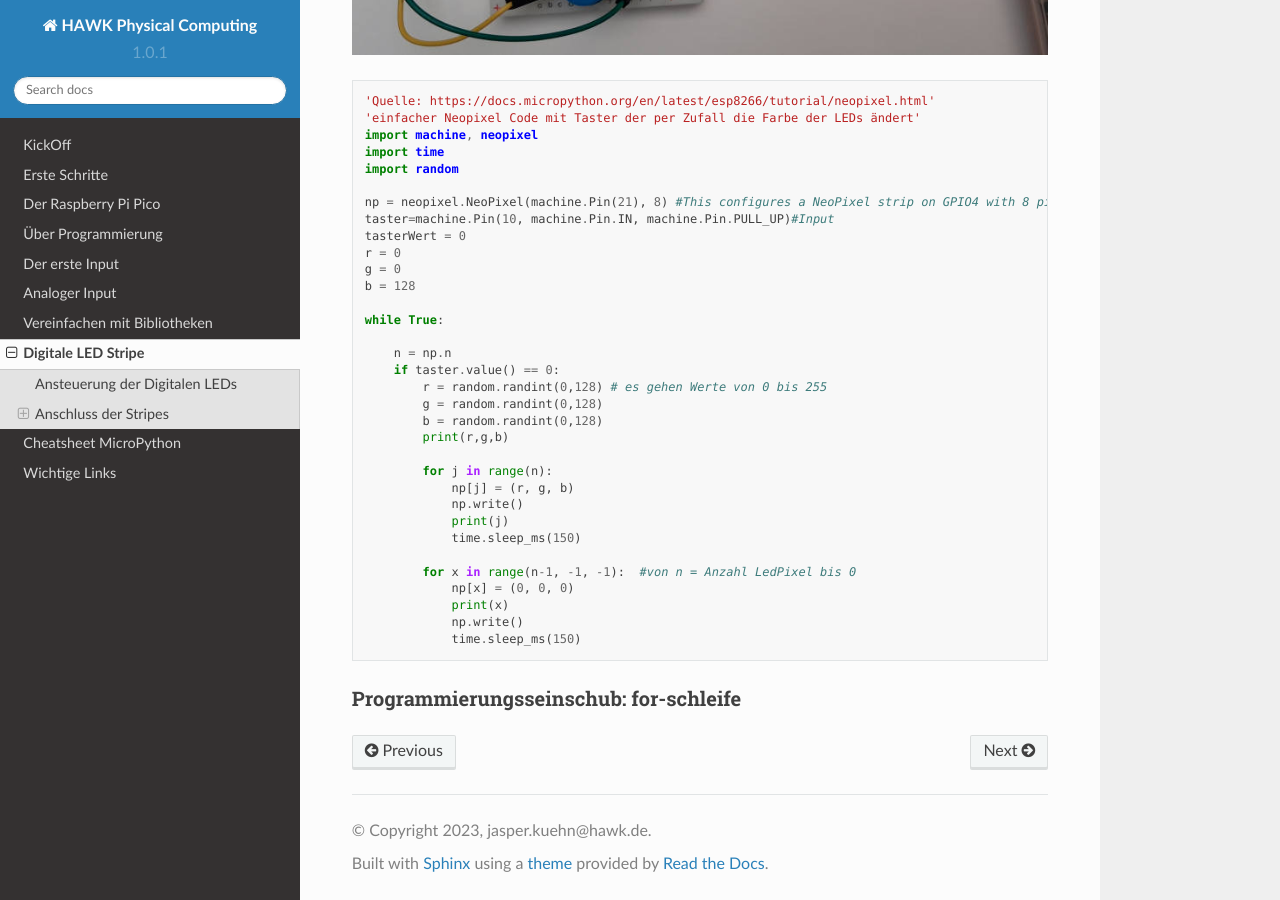
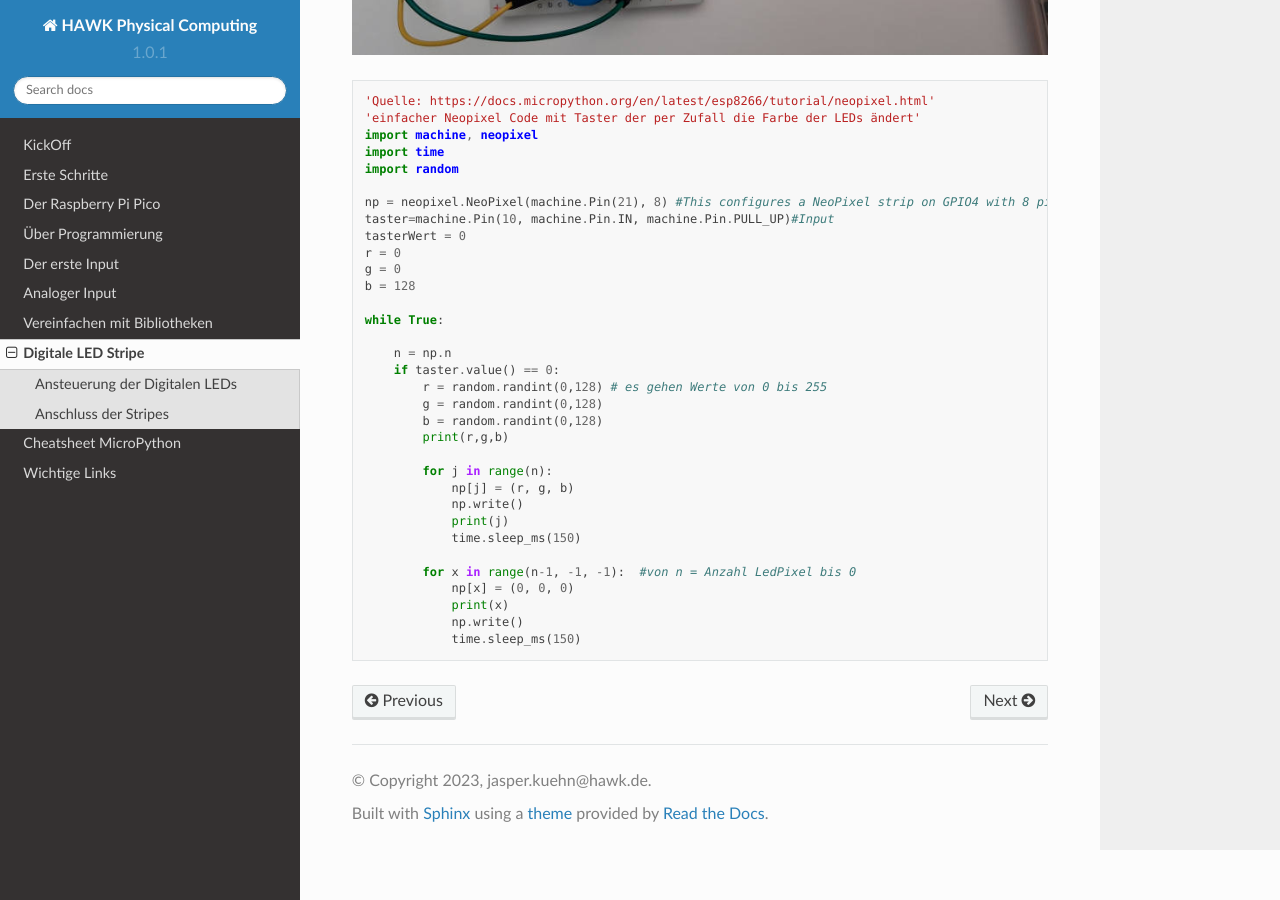
Before and after one commit to HAWK-Computing/physicalcomputing, a Sphinx documentation site: the page built from docs/Digitale_LEDs.rst, in a window 1280 px wide and 900 px high, scrolled down 1403 px. Built offline with Sphinx 7.4.7 and the Read the Docs theme 2.0.0, drawn with Linux system fonts in a browser that asks for light colours.

Commit message:
Update Digitale_LEDs.rst

```diff
--- a/docs/Digitale_LEDs.rst
+++ b/docs/Digitale_LEDs.rst
@@ -18,7 +18,3 @@
 .. image:: bilder/NeoPixel_an_PicoBoard_mit_Taster_quer.jpg
 
 .. literalinclude:: beispiele/NeoPixel_Demo_Taster.py
-
-------------------
-Programmierungsseinschub: for-schleife
-------------------
```
